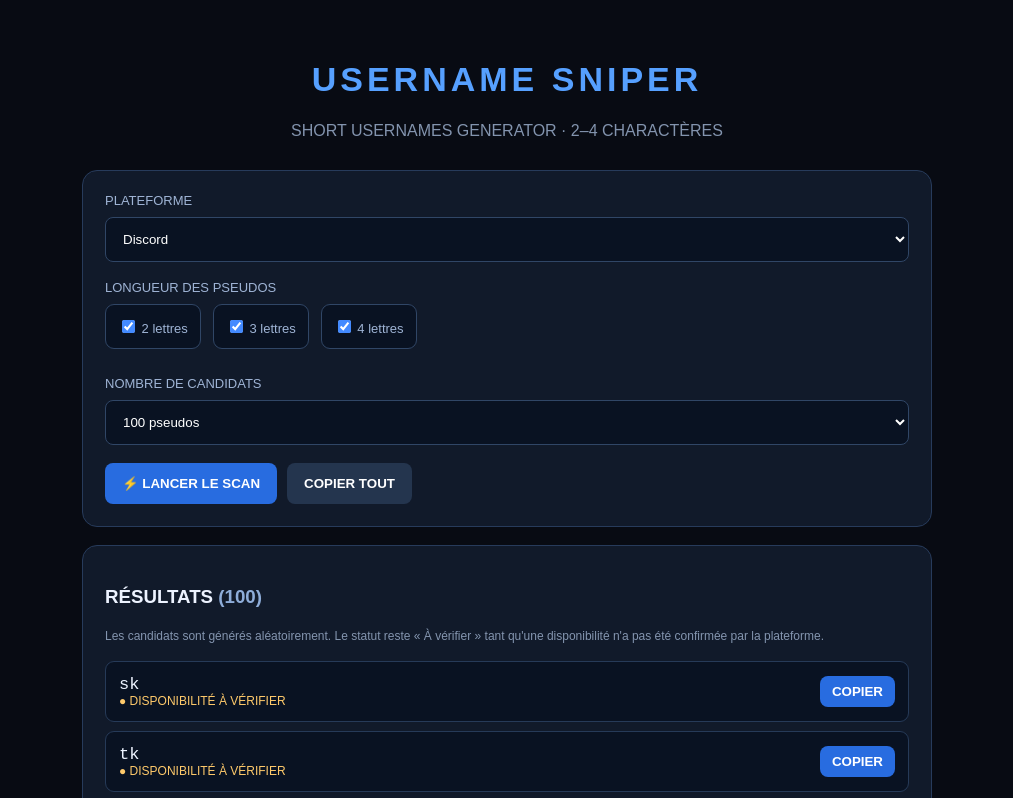
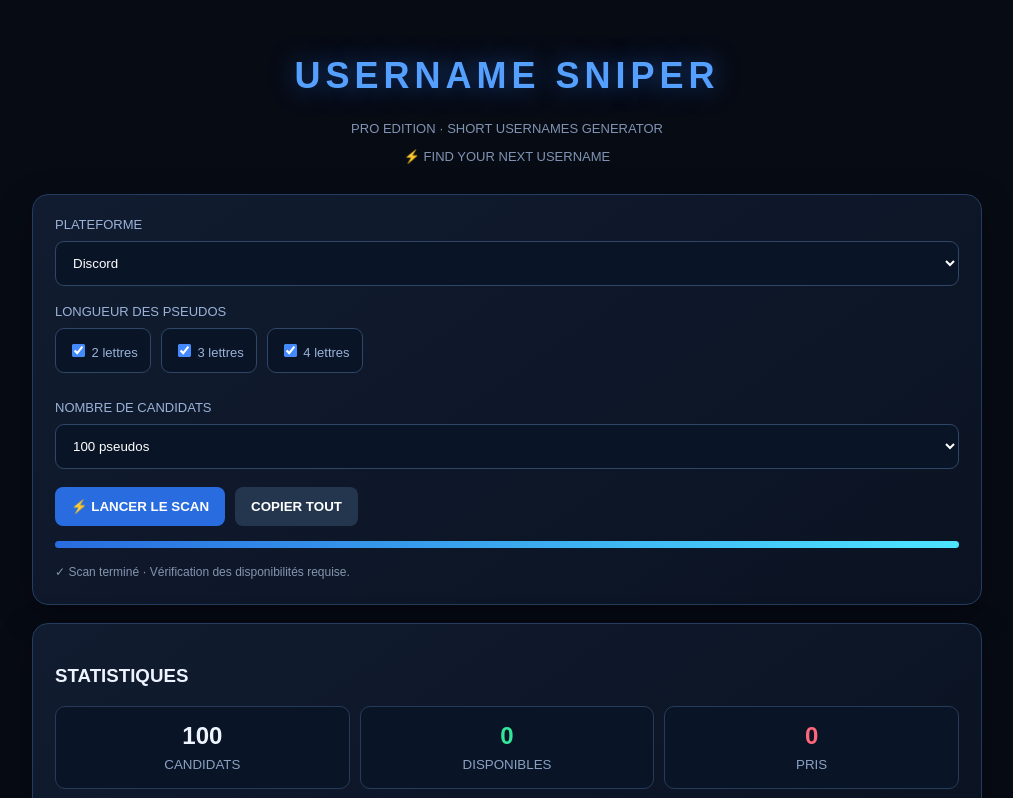
Before and after one commit to raspoutinexd/raspoutine-SNIPER, a plain HTML site: page index.html in a window 1280 px wide. Both pictures are taken after a click on the button "⚡ LANCER LE SCAN". Shown: the top 798 px of the page, without its empty margins (133-1146 px from the left). Drawn offline with Linux system fonts and the light colour scheme.

Commit message:
Update HTML structure and styles for PRO edition

```diff
--- a/index.html
+++ b/index.html
@@ -4,67 +4,244 @@
 <head>
 <meta charset="UTF-8">
 <meta name="viewport" content="width=device-width,initial-scale=1">
-<title>Username Sniper</title>
+<title>Username Sniper PRO</title>
+
 <style>
 *{box-sizing:border-box}
+
 body{
- margin:0;background:#080b13;color:#edf3ff;
- font-family:Arial,sans-serif;padding:25px
+ margin:0;
+ padding:20px;
+ background:#070b14;
+ color:#edf3ff;
+ font-family:Arial,sans-serif;
 }
-main{max-width:850px;margin:35px auto}
+
+main{
+ max-width:950px;
+ margin:35px auto;
+}
+
 header{text-align:center;margin-bottom:30px}
-h1{font-size:34px;letter-spacing:4px;color:#56a0ff}
-header p{color:#8394ae}
+
+h1{
+ font-size:36px;
+ letter-spacing:5px;
+ color:#55a0ff;
+ text-shadow:0 0 25px #2879ff80;
+}
+
+header p{color:#8093b3;font-size:13px}
+
 .panel{
- background:#111a2a;border:1px solid #273b5b;
- border-radius:15px;padding:22px;margin-bottom:18px
+ background:linear-gradient(145deg,#111c30,#0b1322);
+ border:1px solid #253c60;
+ border-radius:16px;
+ padding:22px;
+ margin-bottom:18px;
+ box-shadow:0 10px 35px #0005;
 }
-label{display:block;margin-bottom:9px;color:#9fb4d5;font-size:13px}
+
+label{
+ display:block;
+ color:#9bb3d8;
+ font-size:13px;
+ margin-bottom:9px;
+}
+
 select{
- width:100%;padding:13px;background:#091222;
- color:white;border:1px solid #304666;border-radius:8px
+ width:100%;
+ padding:13px;
+ background:#091426;
+ color:white;
+ border:1px solid #304666;
+ border-radius:9px;
 }
-.options{display:flex;gap:12px;flex-wrap:wrap}
+
+.options{
+ display:flex;
+ gap:10px;
+ flex-wrap:wrap;
+}
+
 .option{
- background:#091222;border:1px solid #304666;
- padding:12px;border-radius:9px;cursor:pointer
+ background:#091426;
+ border:1px solid #304666;
+ padding:12px;
+ border-radius:9px;
+ cursor:pointer;
 }
+
 input[type=checkbox]{accent-color:#438aff}
+
 button{
- background:#286ce0;color:white;border:0;
- padding:13px 17px;border-radius:8px;
- cursor:pointer;font-weight:bold
+ background:#286ce0;
+ color:white;
+ border:0;
+ padding:12px 16px;
+ border-radius:8px;
+ cursor:pointer;
+ font-weight:bold;
+ transition:.2s;
 }
-button:hover{background:#4789ff}
+
+button:hover{
+ background:#5592ff;
+ transform:translateY(-2px);
+}
+
+button:disabled{
+ opacity:.5;
+ cursor:not-allowed;
+ transform:none;
+}
+
 .secondary{background:#24354e}
-.actions{display:flex;gap:10px;flex-wrap:wrap;margin-top:18px}
-#results{display:grid;gap:9px;margin-top:15px}
+.green{background:#087d50}
+.red{background:#9c3040}
+
+.actions{
+ display:flex;
+ gap:10px;
+ flex-wrap:wrap;
+ margin-top:18px;
+}
+
+.stats{
+ display:grid;
+ grid-template-columns:repeat(3,1fr);
+ gap:10px;
+ margin-bottom:17px;
+}
+
+.stat{
+ background:#091426;
+ border:1px solid #263b59;
+ padding:15px;
+ border-radius:10px;
+ text-align:center;
+}
+
+.stat strong{
+ display:block;
+ font-size:24px;
+ margin-bottom:5px;
+}
+
+.stat small{color:#8ba1c2}
+
+#results{
+ display:grid;
+ gap:9px;
+ margin-top:15px;
+}
+
 .item{
- display:flex;justify-content:space-between;align-items:center;
- gap:10px;background:#091222;padding:13px;border-radius:9px;
- border:1px solid #263a58
+ display:flex;
+ justify-content:space-between;
+ align-items:center;
+ gap:12px;
+ background:#091426;
+ padding:14px;
+ border-radius:10px;
+ border:1px solid #263a58;
+ animation:appear .25s ease;
 }
-.name{font-family:monospace;font-size:17px}
-.status{color:#ffca6b;font-size:12px}
-.item button{padding:8px 12px}
-.note{font-size:12px;color:#8495af;line-height:1.6}
+
+@keyframes appear{
+ from{opacity:0;transform:translateY(8px)}
+ to{opacity:1;transform:translateY(0)}
+}
+
+.name{
+ font-family:monospace;
+ font-size:19px;
+ font-weight:bold;
+ letter-spacing:2px;
+}
+
+.status{
+ font-size:11px;
+ margin-top:6px;
+ font-weight:bold;
+}
+
+.pending{color:#ffca6b}
+.available{color:#35e69a}
+.taken{color:#ff667a}
+
+.item-actions{
+ display:flex;
+ gap:5px;
+ flex-wrap:wrap;
+}
+
+.item button{
+ font-size:11px;
+ padding:9px;
+}
+
+.note{
+ font-size:12px;
+ color:#8495af;
+ line-height:1.6;
+}
+
 #counter{color:#8eadd9}
-@media(max-width:500px){
- body{padding:12px}
+
+.progress{
+ height:7px;
+ background:#091426;
+ border-radius:20px;
+ overflow:hidden;
+ margin:15px 0;
+}
+
+#progressBar{
+ height:100%;
+ width:0%;
+ background:linear-gradient(90deg,#286ce0,#4de5ff);
+ transition:width .15s;
+}
+
+.scanning{
+ color:#55a0ff;
+ animation:pulse 1s infinite;
+}
+
+@keyframes pulse{
+ 50%{opacity:.35}
+}
+
+.empty{
+ text-align:center;
+ padding:25px;
+ color:#8295b5;
+}
+
+@media(max-width:550px){
+ body{padding:10px}
  h1{font-size:25px}
- .item{flex-wrap:wrap}
+ .stats{gap:6px}
+ .stat{padding:10px 4px}
+ .stat strong{font-size:19px}
+ .item{align-items:flex-start;flex-direction:column}
 }
 </style>
 </head>
+
 <body>
 <main>
+
 <header>
  <h1>USERNAME SNIPER</h1>
- <p>SHORT USERNAMES GENERATOR · 2–4 CHARACTÈRES</p>
+ <p>PRO EDITION · SHORT USERNAMES GENERATOR</p>
+ <p>⚡ FIND YOUR NEXT USERNAME</p>
 </header>
 
 <section class="panel">
- <label for="platform">PLATEFORME</label>
+
+ <label>PLATEFORME</label>
  <select id="platform">
   <option>Discord</option>
   <option>Telegram</option>
@@ -76,15 +253,24 @@ button:hover{background:#4789ff}
  </select>
 
  <br><br>
+
  <label>LONGUEUR DES PSEUDOS</label>
+
  <div class="options">
-  <label class="option"><input type="checkbox" value="2" checked> 2 lettres</label>
-  <label class="option"><input type="checkbox" value="3" checked> 3 lettres</label>
-  <label class="option"><input type="checkbox" value="4" checked> 4 lettres</label>
+  <label class="option">
+   <input type="checkbox" value="2" checked> 2 lettres
+  </label>
+  <label class="option">
+   <input type="checkbox" value="3" checked> 3 lettres
+  </label>
+  <label class="option">
+   <input type="checkbox" value="4" checked> 4 lettres
+  </label>
  </div>
 
  <br>
- <label for="amount">NOMBRE DE CANDIDATS</label>
+
+ <label>NOMBRE DE CANDIDATS</label>
  <select id="amount">
   <option value="50">50 pseudos</option>
   <option value="100" selected>100 pseudos</option>
@@ -92,93 +278,260 @@ button:hover{background:#4789ff}
  </select>
 
  <div class="actions">
-  <button onclick="generate()">⚡ LANCER LE SCAN</button>
-  <button class="secondary" onclick="copyAll()">COPIER TOUT</button>
+  <button id="scanBtn" onclick="generate()">
+   ⚡ LANCER LE SCAN
+  </button>
+
+  <button class="secondary" onclick="copyAll()">
+   COPIER TOUT
+  </button>
  </div>
+
+ <div class="progress">
+  <div id="progressBar"></div>
+ </div>
+
+ <div id="scanStatus" class="note">
+  Scanner prêt à démarrer.
+ </div>
+
 </section>
 
 <section class="panel">
- <h3>RÉSULTATS <span id="counter"></span></h3>
- <p class="note">Les candidats sont générés aléatoirement.
-Le statut reste « À vérifier » tant qu'une disponibilité
-n'a pas été confirmée par la plateforme.</p>
+
+ <h3>STATISTIQUES</h3>
+
+ <div class="stats">
+  <div class="stat">
+   <strong id="total">0</strong>
+   <small>CANDIDATS</small>
+  </div>
+
+  <div class="stat">
+   <strong id="available" style="color:#35e69a">0</strong>
+   <small>DISPONIBLES</small>
+  </div>
+
+  <div class="stat">
+   <strong id="taken" style="color:#ff667a">0</strong>
+   <small>PRIS</small>
+  </div>
+ </div>
+
+</section>
+
+<section class="panel">
+
+ <h3>RÉSULTATS <span id="counter">(0)</span></h3>
+
+ <p class="note">
+  Les pseudos défilent pendant le scan.
+  Leur disponibilité réelle doit être vérifiée.
+  Utilise les boutons pour enregistrer le résultat
+  de ta vérification.
+ </p>
+
  <div id="results">
-  <p class="note">En attente du premier scan...</p>
+  <div class="empty">
+   En attente du premier scan...
+  </div>
  </div>
+
 </section>
+
 </main>
 
 <script>
+
 let candidates=[];
+let scanning=false;
 
-function generate(){
- const lengths=[...document.querySelectorAll(
-  'input[type=checkbox]:checked'
- )].map(x=>Number(x.value));
+const alphabet="abcdefghijklmnopqrstuvwxyz";
+
+function randomName(length){
+ let name="";
+ for(let i=0;i<length;i++){
+  name+=alphabet[Math.floor(Math.random()*26)];
+ }
+ return name;
+}
+
+function updateStats(){
+
+ document.getElementById("total").textContent=
+ candidates.length;
+
+ document.getElementById("available").textContent=
+ candidates.filter(x=>x.status==="available").length;
+
+ document.getElementById("taken").textContent=
+ candidates.filter(x=>x.status==="taken").length;
+
+}
+
+function createItem(candidate){
+
+ const item=document.createElement("div");
+ item.className="item";
+
+ const left=document.createElement("div");
+
+ const username=document.createElement("div");
+ username.className="name";
+ username.textContent=candidate.name;
+
+ const status=document.createElement("div");
+ status.className="status";
+
+ function refreshStatus(){
+  if(candidate.status==="available"){
+   status.textContent="● DISPONIBLE";
+   status.className="status available";
+  }
+  else if(candidate.status==="taken"){
+   status.textContent="● DÉJÀ PRIS";
+   status.className="status taken";
+  }
+  else{
+   status.textContent="● À VÉRIFIER";
+   status.className="status pending";
+  }
+ }
+
+ refreshStatus();
+
+ left.append(username,status);
+
+ const actions=document.createElement("div");
+ actions.className="item-actions";
+
+ const copy=document.createElement("button");
+ copy.textContent="COPIER";
+ copy.className="secondary";
+ copy.onclick=()=>{
+  navigator.clipboard.writeText(candidate.name);
+  copy.textContent="COPIÉ !";
+  setTimeout(()=>copy.textContent="COPIER",1000);
+ };
+
+ const yes=document.createElement("button");
+ yes.textContent="LIBRE";
+ yes.className="green";
+ yes.onclick=()=>{
+  candidate.status="available";
+  refreshStatus();
+  updateStats();
+ };
+
+ const no=document.createElement("button");
+ no.textContent="PRIS";
+ no.className="red";
+ no.onclick=()=>{
+  candidate.status="taken";
+  refreshStatus();
+  updateStats();
+ };
+
+ actions.append(copy,yes,no);
+
+ item.append(left,actions);
+
+ return item;
+}
+
+function wait(ms){
+ return new Promise(resolve=>setTimeout(resolve,ms));
+}
+
+async function generate(){
+
+ if(scanning)return;
+
+ const lengths=[
+  ...document.querySelectorAll(
+   'input[type="checkbox"]:checked'
+  )
+ ].map(x=>Number(x.value));
 
  if(!lengths.length){
   alert("Choisis au moins une longueur.");
   return;
  }
 
- const amount=Number(document.getElementById("amount").value);
- const alphabet="abcdefghijklmnopqrstuvwxyz";
+ scanning=true;
+
+ const button=document.getElementById("scanBtn");
+ button.disabled=true;
+
+ const amount=Number(
+  document.getElementById("amount").value
+ );
+
  const found=new Set();
- const max=10000;
 
- while(found.size<amount && found.size<max){
-  const len=lengths[Math.floor(Math.random()*lengths.length)];
-  let name="";
-  for(let i=0;i<len;i++){
-   name+=alphabet[Math.floor(Math.random()*alphabet.length)];
-  }
-  found.add(name);
+ while(found.size<amount){
+  const len=lengths[
+   Math.floor(Math.random()*lengths.length)
+  ];
+
+  found.add(randomName(len));
  }
 
- candidates=[...found];
- render();
-}
+ candidates=[...found].map(name=>({
+  name,
+  status:"pending"
+ }));
 
-function render(){
  const results=document.getElementById("results");
  results.replaceChildren();
 
  document.getElementById("counter").textContent=
-  "("+candidates.length+")";
+  "(0)";
 
- candidates.forEach(name=>{
-  const item=document.createElement("div");
-  item.className="item";
+ document.getElementById("progressBar").style.width="0%";
 
-  const left=document.createElement("div");
-  const username=document.createElement("div");
-  username.className="name";
-  username.textContent=name;
+ for(let i=0;i<candidates.length;i++){
 
-  const status=document.createElement("div");
-  status.className="status";
-  status.textContent="● DISPONIBILITÉ À VÉRIFIER";
+  const item=createItem(candidates[i]);
+  results.prepend(item);
 
-  left.append(username,status);
+  document.getElementById("counter").textContent=
+   "("+ (i+1) +")";
 
-  const copy=document.createElement("button");
-  copy.textContent="COPIER";
-  copy.onclick=()=>navigator.clipboard.writeText(name);
+  document.getElementById("progressBar").style.width=
+   ((i+1)/candidates.length*100)+"%";
 
-  item.append(left,copy);
-  results.append(item);
- });
+  document.getElementById("scanStatus").innerHTML=
+   '<span class="scanning">⚡ SCAN EN COURS...</span> '+
+   (i+1)+" / "+candidates.length;
+
+  await wait(25);
+ }
+
+ document.getElementById("scanStatus").textContent=
+  "✓ Scan terminé · Vérification des disponibilités requise.";
+
+ updateStats();
+
+ scanning=false;
+ button.disabled=false;
 }
 
 function copyAll(){
+
  if(!candidates.length){
   alert("Lance d'abord un scan.");
   return;
  }
- navigator.clipboard.writeText(candidates.join("\n"))
-  .then(()=>alert("Pseudos copiés !"))
-  .catch(()=>alert("Copie non autorisée par le navigateur."));
+
+ const names=candidates.map(x=>x.name).join("\n");
+
+ navigator.clipboard.writeText(names)
+ .then(()=>alert("Tous les pseudos ont été copiés !"))
+ .catch(()=>alert("Copie non autorisée par le navigateur."));
 }
+
 </script>
+
 </body>
 </html>
```
